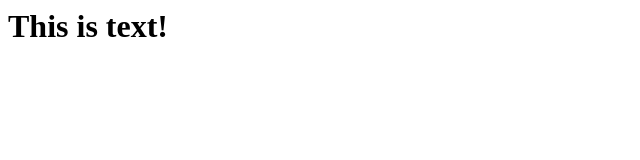
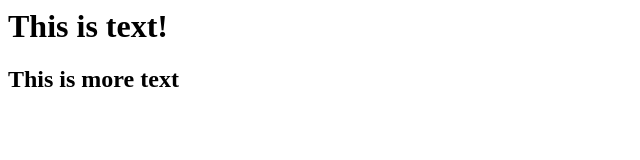
Before and after one commit to rserota/git-breakout, a plain HTML site: page index.html in a window 1280 px wide. Shown: the whole page, without its empty margins (0-640 px from the left). Drawn offline with Linux system fonts and the light colour scheme.

Commit message:
added an <h2>

```diff
--- a/index.html
+++ b/index.html
@@ -1 +1,2 @@
 <h1>This is text!</h1>
+<h2>This is more text</h2>
```
